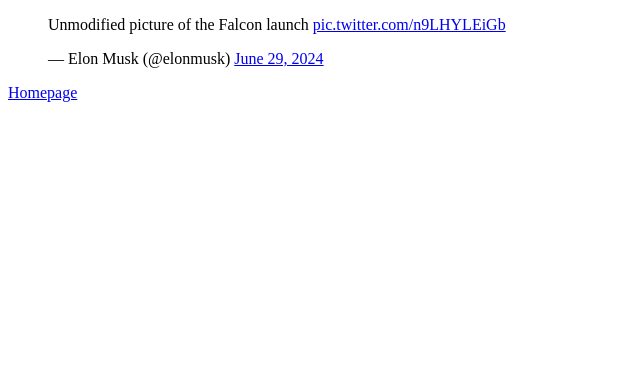
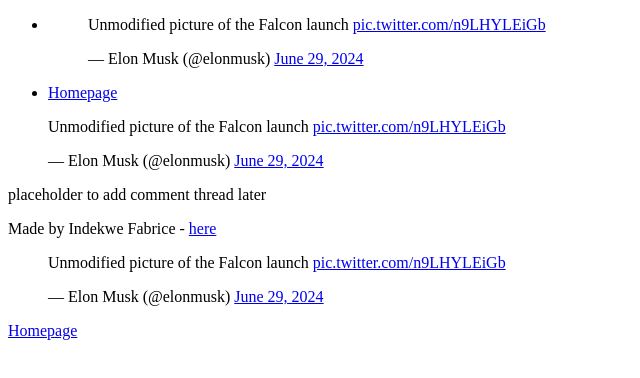
Before and after one commit to indekwe/My_First_Portfolio, a plain HTML site: page html_basic/tweets.html in a window 1280 px wide. Shown: the whole page, without its empty margins (0-640 px from the left). Drawn offline with Linux system fonts and the light colour scheme.

Commit message:
fourth basic html

```diff
--- a/html_basic/tweets.html
+++ b/html_basic/tweets.html
@@ -4,6 +4,29 @@
     <title>tweets</title>
 </head>
 <body>
+    <header>
+        <ul>
+           <li>
+                <blockquote class="twitter-tweet"><p lang="en" dir="ltr">Unmodified picture of the Falcon launch <a href="https://t.co/n9LHYLEiGb">pic.twitter.com/n9LHYLEiGb</a></p>&mdash; Elon Musk (@elonmusk) <a href="https://twitter.com/elonmusk/status/1806915216460111975?ref_src=twsrc%5Etfw">June 29, 2024</a></blockquote> <script async src="https://platform.twitter.com/widgets.js" charset="utf-8"></script>
+            </li>
+            <li>
+                 <a href="./html_basic/index.html">Homepage</a>
+           </li>
+          </ul>
+    </header>
+    <main>
+        <article>
+            <blockquote class="twitter-tweet"><p lang="en" dir="ltr">Unmodified picture of the Falcon launch <a href="https://t.co/n9LHYLEiGb">pic.twitter.com/n9LHYLEiGb</a></p>&mdash; Elon Musk (@elonmusk) <a href="https://twitter.com/elonmusk/status/1806915216460111975?ref_src=twsrc%5Etfw">June 29, 2024</a></blockquote> <script async src="https://platform.twitter.com/widgets.js" charset="utf-8"></script>
+        </article>
+        <aside>
+            <p>
+              placeholder to add comment thread later
+            </p>
+          </aside>
+    </main>
+    <footer>
+        Made by Indekwe Fabrice - <a href="https://i.ibb.co/gTDZZT8/ALX-Logo-07.png" target="_blank">here</a>
+      </footer>
     <blockquote class="twitter-tweet"><p lang="en" dir="ltr">Unmodified picture of the Falcon launch <a href="https://t.co/n9LHYLEiGb">pic.twitter.com/n9LHYLEiGb</a></p>&mdash; Elon Musk (@elonmusk) <a href="https://twitter.com/elonmusk/status/1806915216460111975?ref_src=twsrc%5Etfw">June 29, 2024</a></blockquote> <script async src="https://platform.twitter.com/widgets.js" charset="utf-8"></script>
     <a href="./html_basic/index.html">Homepage</a>
 </body>
```
Also changed, not shown: html_basic/index.html (+20 -0 lines).
